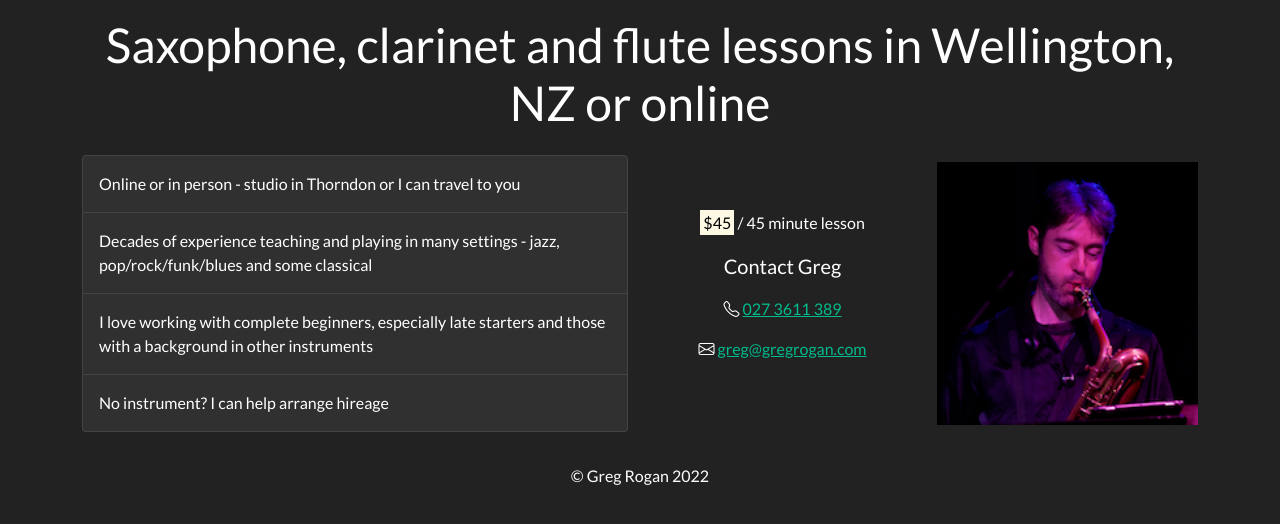
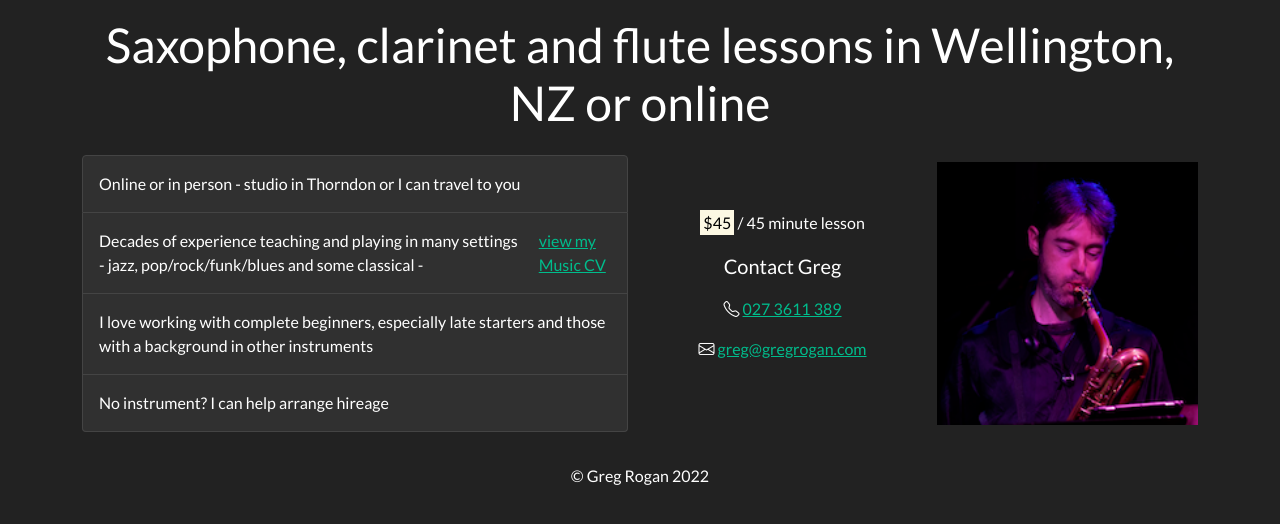
Before and after one commit to gregrogan/gregrogan.github.io, a Jekyll site: the page built from index.md, in a window 1280 px wide. Shown: the top 524 px of the page. Built offline with Jekyll 4.4.1, drawn with Linux system fonts in a browser that asks for light colours; nearby versions of some CDN libraries.

Commit message:
Update index.md

```diff
--- a/index.md
+++ b/index.md
@@ -8,7 +8,7 @@ permalink: /
         <ul class="list-group">
             <li class="list-group-item list-group-item-action d-flex gap-3 py-3">Online or in person - studio in Thorndon or I can travel to you</li>
             <li class="list-group-item list-group-item-action d-flex gap-3 py-3">Decades of experience teaching and playing in many settings -
-        jazz, pop/rock/funk/blues and some classical</li>
+        jazz, pop/rock/funk/blues and some classical - <a href="https://docs.google.com/document/d/1HiqZSmzY9uUcNlpoEE9uWm4qwI8UWkTmdGT5wBAlgPc/edit?usp=sharing">view my Music CV</a></li>
             <li class="list-group-item list-group-item-action d-flex gap-3 py-3">I love working with complete beginners, especially late starters and those with a background in other instruments</li>
             <li class="list-group-item list-group-item-action d-flex gap-3 py-3">No instrument? I can help arrange hireage</li>
         </ul>
```
